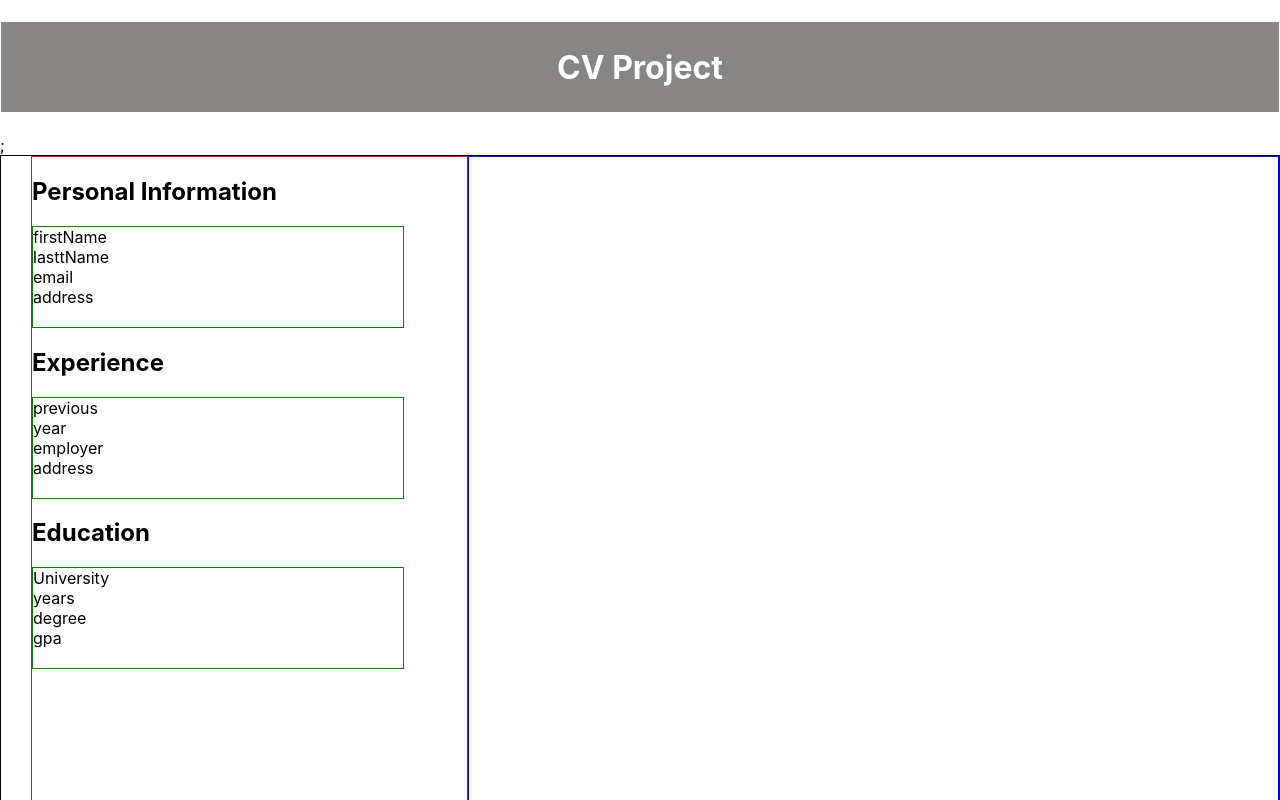
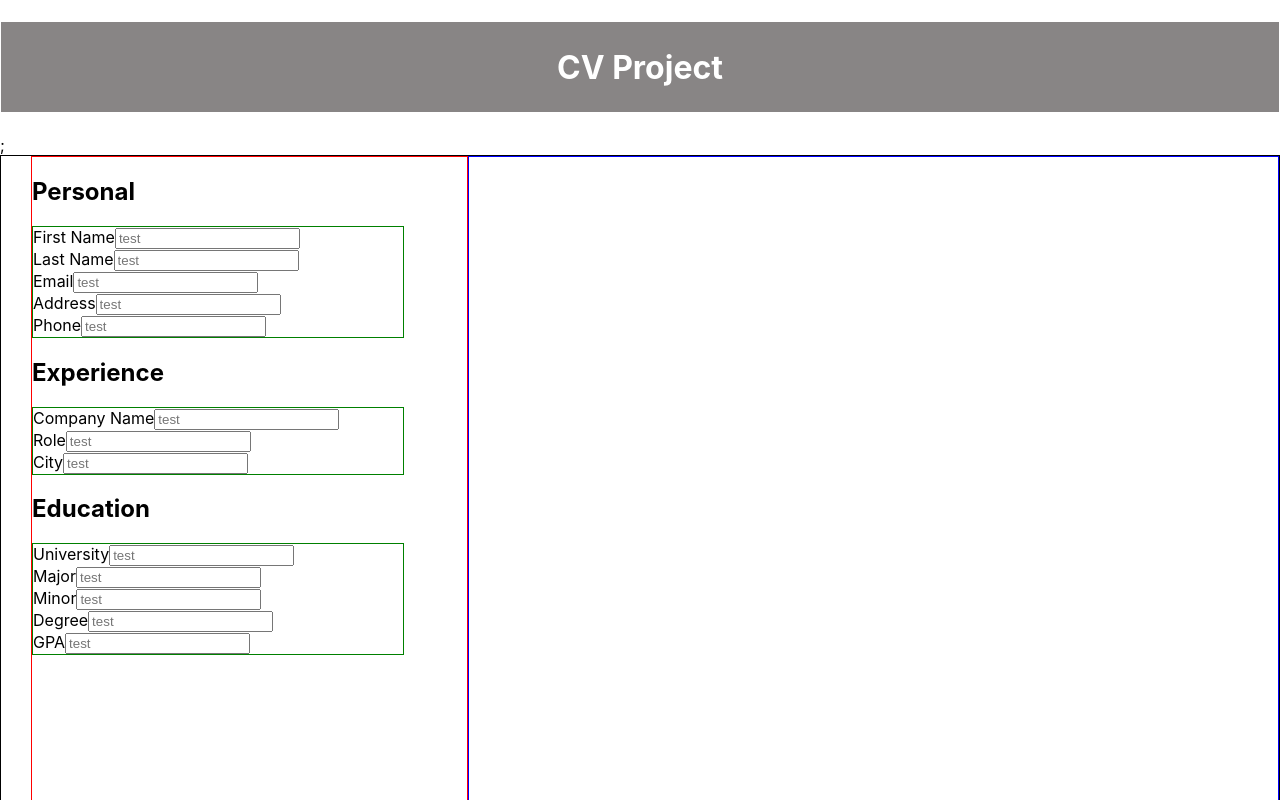
Before and after one commit to kpgh46/coverproject, a React (Create React App) app: page / in a window 1280 px wide. Shown: the top 800 px of the page. Built offline with nearby package versions, Linux system fonts and the light colour scheme.

Commit message:
created Entry component

```diff
--- a/src/App.css
+++ b/src/App.css
@@ -36,5 +36,5 @@
 .entry-section {
 	width: 85%;
 	border: 1px green solid;
-	height: 100px;
+	height: auto;
 }
--- a/src/App.js
+++ b/src/App.js
@@ -1,7 +1,5 @@
 import "./App.css";
-import Personal from "./components/Personal";
-import Experience from "./components/Experience";
-import Education from "./components/Education";
+import Entry from "./components/Entry";
 
 function App() {
 	return (
@@ -10,15 +8,36 @@ function App() {
 			<div className="main">
 				<div className="entry">
 					<section className="personal">
-						<Personal />
+						<Entry
+							entryHeader="Personal"
+							text={[
+								"First Name",
+								"Last Name",
+								"Email",
+								"Address",
+								"Phone",
+							]}
+						/>
 					</section>
 
 					<section className="experience">
-						<Experience />
+						<Entry
+							entryHeader="Experience"
+							text={["Company Name", "Role", "City"]}
+						/>
 					</section>
 
 					<section className="education">
-						<Education />
+						<Entry
+							entryHeader="Education"
+							text={[
+								"University",
+								"Major",
+								"Minor",
+								"Degree",
+								"GPA",
+							]}
+						/>
 					</section>
 				</div>
 
--- a/src/components/Education.js
+++ /dev/null
@@ -1,15 +0,0 @@
-import React from "react";
-
-export default function Education() {
-	return (
-		<div>
-			<h2 className="entry-header">Education</h2>
-			<div className="entry-section">
-				<div>University</div>
-				<div>years</div>
-				<div>degree</div>
-				<div>gpa</div>
-			</div>
-		</div>
-	);
-}
--- /dev/null
+++ b/src/components/Entry.js
@@ -0,0 +1,21 @@
+import React from "react";
+
+export default function Entry(props) {
+	let textInputs = props.text.map((field) => {
+		return (
+			<div>
+				<label for={field}>{field}</label>
+				<input type="text" placeholder="test" for={field}></input>
+			</div>
+		);
+	});
+
+	return (
+		<div>
+			<h2 className="entry-header">{props.entryHeader}</h2>
+			<div className="entry-section">
+				<form>{textInputs}</form>
+			</div>
+		</div>
+	);
+}
--- a/src/components/Experience.js
+++ /dev/null
@@ -1,15 +0,0 @@
-import React from "react";
-
-export default function Experience() {
-	return (
-		<div>
-			<h2 className="entry-header">Experience</h2>
-			<div className="entry-section">
-				<div>previous</div>
-				<div>year</div>
-				<div>employer</div>
-				<div>address</div>
-			</div>
-		</div>
-	);
-}
--- a/src/components/Personal.js
+++ /dev/null
@@ -1,15 +0,0 @@
-import React from "react";
-
-export default function Personal() {
-	return (
-		<div>
-			<h2 className="entry-header">Personal Information</h2>
-			<div className="entry-section">
-				<div>firstName</div>
-				<div>lasttName</div>
-				<div>email</div>
-				<div>address</div>
-			</div>
-		</div>
-	);
-}
```
